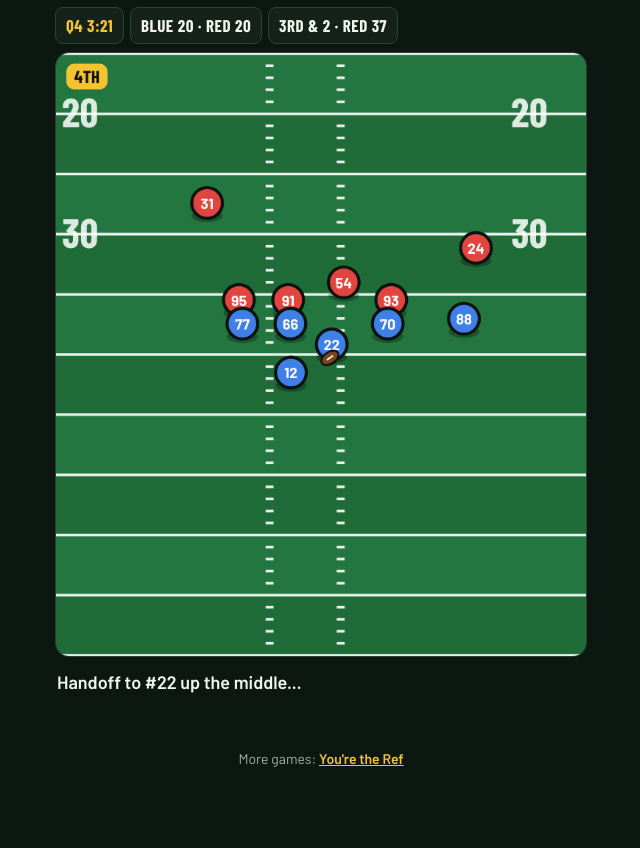
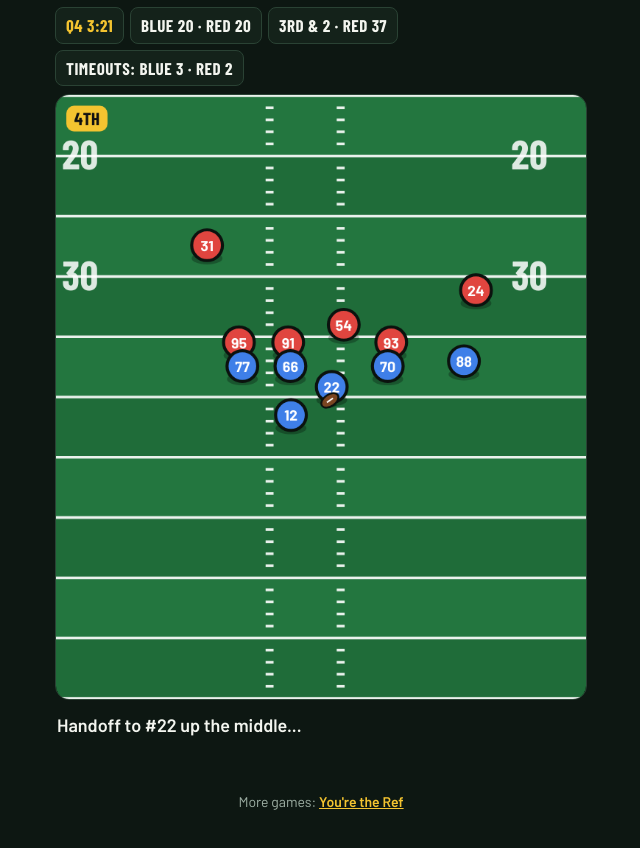
Before and after one commit to aatrain23/atrains-games, a plain HTML site: page call-the-play/index.html in a window 1280 px wide. Shown: the part 70-918 px from the top of the page, without its empty margins (319-959 px from the left). Before the commit the page ends 880 px from the top, so only its background shows below. Drawn offline with nearby package versions, Linux system fonts and the light colour scheme; a web font is replaced by a local one.

Commit message:
Call the Play: show each team's timeouts
Co-Authored-By: Claude Fable 5.2 <noreply@anthropic.com>
Claude-Session: https://claude.ai/code/session_0136V1pXfpjr1xzRpTUyCDZR

```diff
--- a/call-the-play/index.html
+++ b/call-the-play/index.html
@@ -128,7 +128,7 @@ function startGame(DAY,P){
     $("vh").textContent=ok?"Right call":"The numbers disagree";$("vh").style.color=ok?"var(--green)":"var(--red)";
     $("why").textContent=p.why;$("law").textContent=p.law;$("twist").textContent=p.twist;var a=$("clip");if(p.clip){a.href=p.clip.url;a.textContent=p.clip.label+" ↗";a.hidden=false}else a.hidden=true;$("next").textContent=i===P.length-1?"See my score":"Next play";
     $("verdict").hidden=false;dots();$("next").focus({preventScroll:true})}
-  function load(){$("sit").textContent="";(P[i].sit||[]).forEach(function(x){var e=document.createElement("span");e.textContent=x;$("sit").appendChild(e)});answered=false;$("verdict").hidden=true;$("sub").textContent="Day "+DAY+"  ·  "+P[i].title;dots();run(false)}
+  function load(){$("sit").textContent="";(P[i].sit||[]).forEach(function(x){var e=document.createElement("span");e.textContent=x;$("sit").appendChild(e)});if(P[i].to){var o=document.createElement("span");o.textContent="Timeouts: Blue "+P[i].to[0]+" · Red "+P[i].to[1];$("sit").appendChild(o)}answered=false;$("verdict").hidden=true;$("sub").textContent="Day "+DAY+"  ·  "+P[i].title;dots();run(false)}
   function grid(){return res.map(function(r){return r?"🟩":"🟥"}).join("")}
   function finish(){
     var n=res.filter(Boolean).length,ranks=["Fired at halftime","Armchair coach","Position coach","Position coach","Coordinator","Coordinator","Head coach"];
--- a/call-the-play/slates/day-1.js
+++ b/call-the-play/slates/day-1.js
@@ -1,7 +1,7 @@
 /* Call the Play: Day 1 slate. See CLAUDE.md for the format. */
 (window.CTP_SLATES = window.CTP_SLATES || {})[1] = [
     { id: "nfl-inches-tie-game", sport: "nfl", league: "4TH", title: "Inches", dur: 4.2, view: [6, 24, 50, 76], good: 1,
-      sit: ["Q4 3:21", "Blue 20 · Red 20", "3rd & 2 · Red 37"],
+      sit: ["Q4 3:21", "Blue 20 · Red 20", "3rd & 2 · Red 37"], to: [3, 2],
       clip: { url: "https://www.nfl.com/news/introducing-the-next-gen-stats-decision-guide-a-new-analytics-tool-for-fourth-do", label: "Read the analysis: NFL Next Gen Stats" },
       setup: "Tie game, 3:21 left. Blue needs 2 yards on third down at Red's 37.",
       caps: [[0, 1.8, "Handoff to #22 up the middle..."], [1.8, 4.3, "Stopped! He's inches short of the first down."]],
@@ -22,7 +22,7 @@
       why: "Go for it. In this exact spot the NFL's Next Gen Stats model gave the offense a 69% chance to win by going and 56% by kicking. A sneak for inches works about 4 times in 5. A 54-yard kick is good less than half the time.",
       law: "NFL Next Gen Stats Decision Guide", twist: "Coaches went for clear go spots like this 31% of the time in 2017. By 2020 it was 53%." },
     { id: "nfl-down-eight-two", sport: "nfl", league: "2PT", title: "Down eight", dur: 4.0, view: [6, -4, 50, 48], good: 1,
-      sit: ["Q4 11:40", "Blue 14 · Red 28", "2nd & 8 · Red 12"],
+      sit: ["Q4 11:40", "Blue 14 · Red 28", "2nd & 8 · Red 12"], to: [3, 3],
       clip: { url: "https://global.espn.com/nfl/story/_/id/28100383/going-2-8-points-why-nfl-teams-keep-doing-why-analytics-backs-up", label: "Read the analysis: ESPN" },
       setup: "Blue trails by 14 early in the fourth quarter, but it's driving.",
       caps: [[0, 1.4, "#12 drops back and looks to the corner..."], [1.4, 4.1, "Touchdown! Blue has cut the lead to 8."]],
@@ -43,7 +43,7 @@
       why: "Go for 2. ESPN's math: if Blue scores one more touchdown, going for 2 now wins about 59% of the time and kicking wins about 46%. Make it and a later extra point wins the game. Miss it and a second 2-point try can still tie.",
       law: "ESPN Analytics · Going for 2 down 8", twist: "The math assumes 2-point tries work 48% of the time. It still favors going for 2 at 40%." },
     { id: "nfl-walk-in-go-down", sport: "nfl", league: "CLOCK", title: "The walk-in", dur: 4.0, view: [6, 2, 50, 54],
-      sit: ["Q4 1:40", "Blue 8 · Red 10", "1st & 10 · Red 30"],
+      sit: ["Q4 1:40", "Blue 8 · Red 10", "1st & 10 · Red 30"], to: [1, 2],
       clip: { url: "https://www.espn.com.au/nfl/story/_/id/21307407/seattle-seahawks-late-touchdown-cost-win", label: "Read the analysis: ESPN" },
       setup: "Blue trails by 2 with 1:40 left. It only needs a field goal to win.",
       caps: [[0, 1.5, "#12 fires down the seam..."], [1.5, 2.6, "Caught at the 12! Nobody is near him."], [2.6, 4.1, "#89 is at the 4 with a clear path to the end zone."]],
@@ -64,7 +64,7 @@
       why: "Go down at the 1. Blue can then kneel, burn the clock and Red's timeouts, and kick a chip-shot field goal with seconds left. Kicks that short are good about 99% of the time. Scoring now hands Red the ball with over 90 seconds to answer.",
       law: "ESPN Analytics · The field goal choke-hold", twist: "In the real game behind this one, the receiver scored. His team was an 88% favorite and still lost." },
     { id: "nfl-down-one-late-pat", sport: "nfl", league: "PAT", title: "Tie or win", dur: 3.8, view: [6, -4, 50, 48],
-      sit: ["Q4 2:00", "Blue 17 · Red 24", "1st & goal · Red 2"],
+      sit: ["Q4 2:00", "Blue 17 · Red 24", "1st & goal · Red 2"], to: [1, 2],
       clip: { url: "https://global.espn.com/nfl/story/_/id/33059528/nfl-game-management-cheat-sheet-punt-go-kick-field-goal-fourth-downs-plus-2-point-conversion-recommendations", label: "Read the analysis: ESPN" },
       setup: "Blue trails by 7 with two minutes left, and it's knocking on the door.",
       caps: [[0, 1.6, "Handoff to #22 off the right side..."], [1.6, 3.9, "He's in! Touchdown. Blue is within one."]],
@@ -85,7 +85,7 @@
       why: "Kick it. With two minutes left Red still has time to drive for a field goal, so a 1-point lead is far from safe. ESPN's model says to take the extra point here unless only about 15 to 20 seconds remain.",
       law: "ESPN Analytics · Game management cheat sheet", twist: "With under 20 seconds left Red can't realistically answer, and going for the win becomes a fair call." },
     { id: "nfl-goal-from-three", sport: "nfl", league: "GOAL", title: "Three yards out", dur: 4.0, view: [6, -4, 50, 48], good: 1,
-      sit: ["Q3 9:19", "Blue 16 · Red 21", "3rd & goal · Red 3"],
+      sit: ["Q3 9:19", "Blue 16 · Red 21", "3rd & goal · Red 3"], to: [3, 3],
       clip: { url: "https://www.nfl.com/news/week-1-s-biggest-fourth-down-decisions-lions-get-bold-cowboys-play-it-safe", label: "Read the analysis: NFL Next Gen Stats" },
       setup: "Blue trails by 5 in the third quarter. Third and goal from the 3.",
       caps: [[0, 1.4, "#12 rolls right and throws for the corner..."], [1.4, 4.1, "Too far! Incomplete. That brings up fourth down."]],
@@ -106,7 +106,7 @@
       why: "Go for it. A touchdown from the 3 comes about half the time, which is worth about 3.6 points on average against 2.9 for the near-automatic kick. In the real game behind this one, kicking cost about 6% in win probability.",
       law: "NFL Next Gen Stats Decision Guide", twist: "Even a failed try is not a disaster. Red would take over pinned at its own 3." },
     { id: "nba-two-for-one", sport: "nba", league: "NBA", title: "Two for one", dur: 3.6, view: [-1, -6, 51, 56], good: 1,
-      sit: ["Q3 0:38", "Blue 71 · Red 70", "Blue ball"],
+      sit: ["Q3 0:38", "Blue 71 · Red 70", "Blue ball"], to: [3, 2],
       clip: { url: "https://arxiv.org/abs/2412.08840", label: "Read the study: arXiv" },
       setup: "Blue grabs a rebound and brings it up with 38 seconds left in the third quarter.",
       caps: [[0, 1.8, "#1 walks it over half court..."], [1.8, 3.7, "The defense is set. He can attack now or slow it down."]],
--- a/tools/check-ctp.js
+++ b/tools/check-ctp.js
@@ -8,7 +8,7 @@ for(const f of fs.readdirSync(dir).filter(f=>/^day-\d+\.js$/.test(f)).sort((a,b)
   if(P.filter(p=>p.sport==='nfl').length!==5||P[5].sport==='nfl'||!SPORTS.includes(P[5].sport))err('needs five nfl plays then one play from another sport');
   for(const p of P){const e=m=>err(p.id+': '+m);
     for(const k of['sit','clip','id','sport','league','title','dur','view','setup','caps','after','actors','ball','options','answer','stamp','why','law','twist'])if(p[k]===undefined)e('missing '+k);
-    if(!Array.isArray(p.sit)||p.sit.length!==3)e('sit must be [clock, score, down or spot]');if(!p.clip||!p.clip.label)e('clip must link the source');if(seen[p.id])e('id already used in '+seen[p.id]);seen[p.id]=f;
+    if(!Array.isArray(p.sit)||p.sit.length!==3)e('sit must be [clock, score, down or spot]');if(!Array.isArray(p.to)||p.to.length!==2||p.to.some(n=>!(n>=0&&n<=7)))e('to must be [blue timeouts, red timeouts]');if(!p.clip||!p.clip.label)e('clip must link the source');if(seen[p.id])e('id already used in '+seen[p.id]);seen[p.id]=f;
     if(!(p.answer>=0&&p.answer<p.options.length))e('answer index out of range');
     if(p.options.length<2||p.options.length>3)e('2 or 3 options');
     if(p.options.some(o=>o.length>34))e('option over 34 characters');
```
Also changed, not shown: 1 other file.
